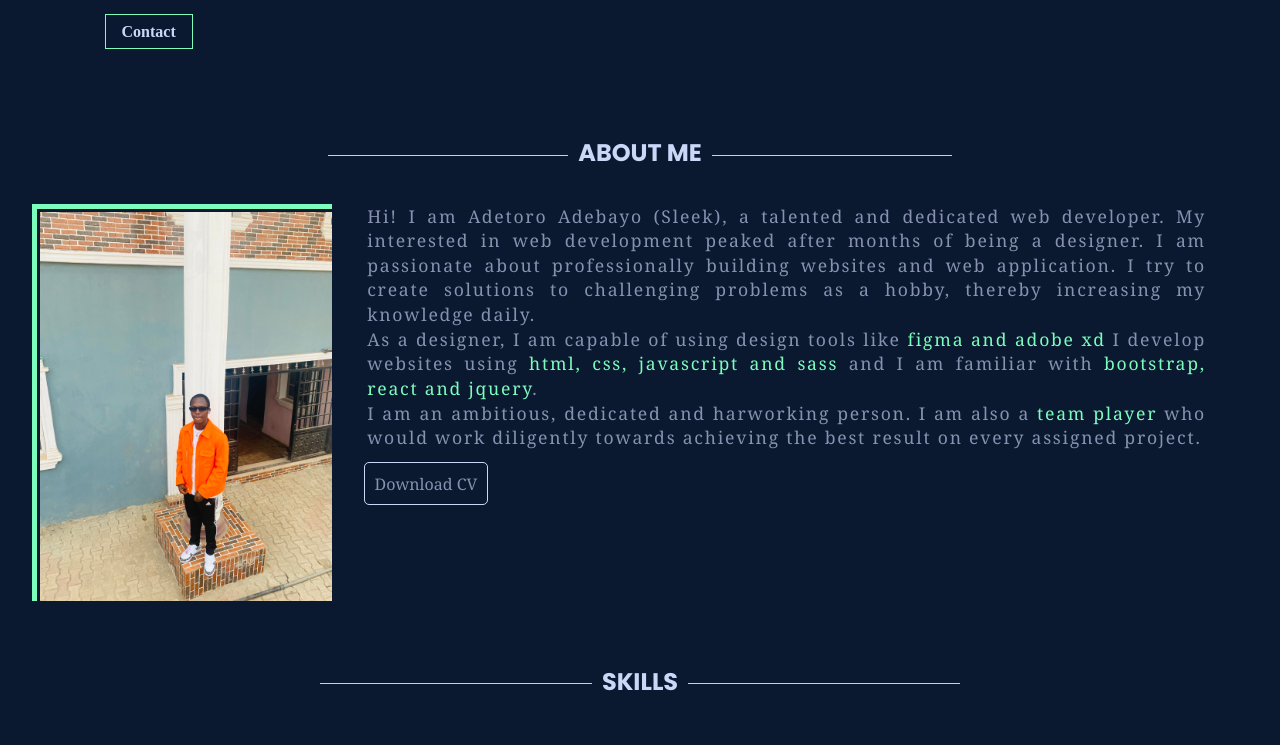
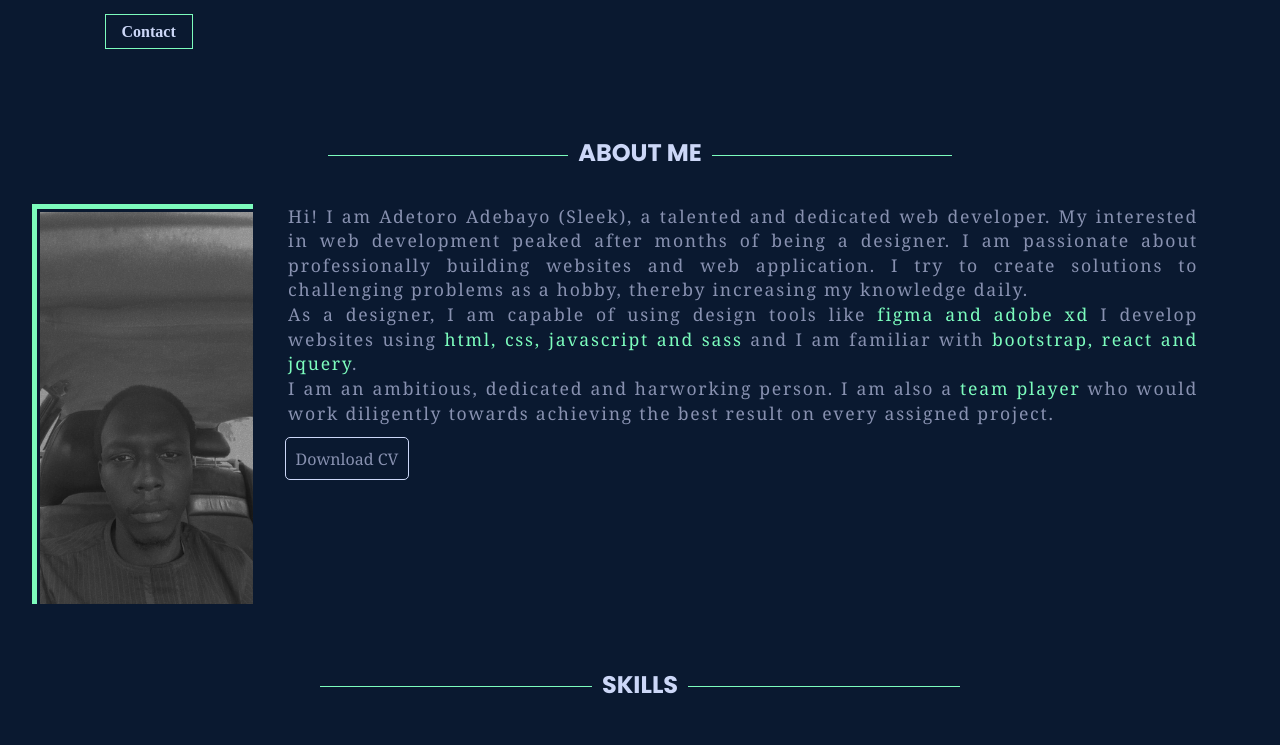
Before and after one commit to codedsleek/Portfolio, a plain HTML site: page index.html in a window 1280 px wide. Shown: the part 279-1024 px from the top of the page. Drawn offline with nearby package versions, Linux system fonts and the light colour scheme.

Commit message:
Update index.html

```diff
--- a/index.html
+++ b/index.html
@@ -56,7 +56,7 @@
                     <span>ABOUT ME</span>
                 </h1>
                 <div class="sub-container">
-                    <img class="my-image" src="./image/image.jpg" alt="Adetoro Adebayo">
+                    <img class="my-image" src="image.jpg" alt="Adetoro Adebayo">
                     <div class="texter">
                         <p>
                             Hi! I am Adetoro Adebayo (Sleek), a talented and dedicated web developer.
```
